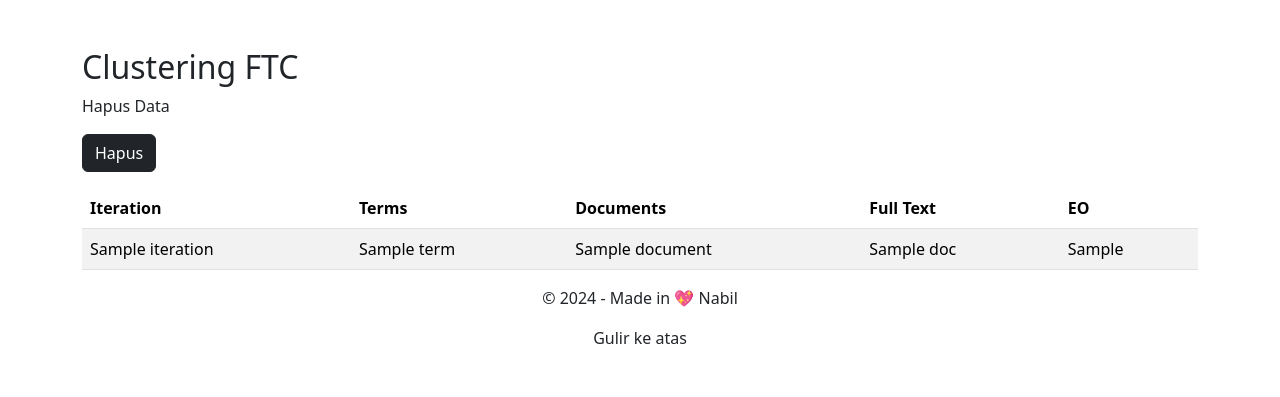
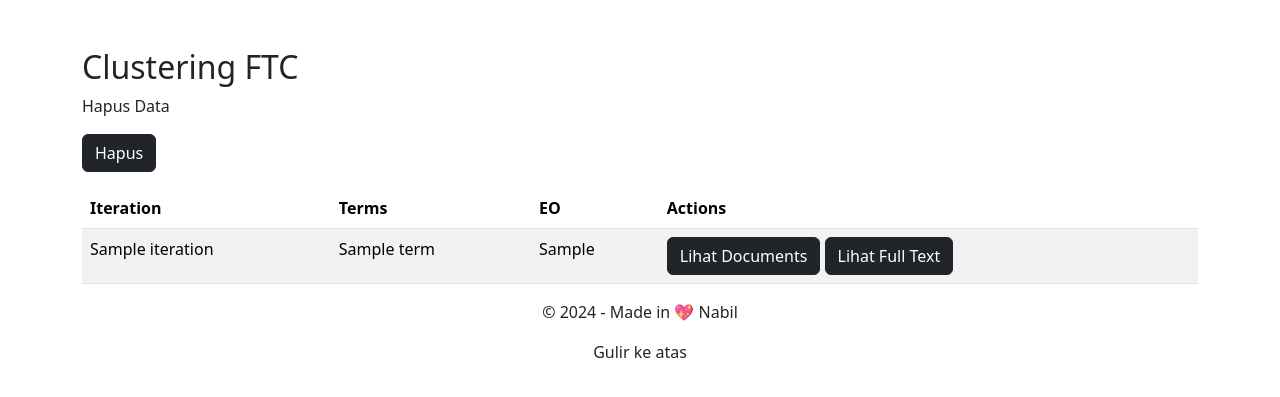
Before and after one commit to Anugerah20/FTC-Guru-Honorer, a Flask app: template templates/upload.html in a window 1280 px wide. Shown: the part 56-453 px from the top of the page. Run offline with Flask 3, Linux system fonts and the light colour scheme; the template is opened without the code that fills it: most values are stand-ins (such as "Sample title", 1, 10 or a date in 2020); some libraries are stand-ins or nearby versions.

Commit message:
Pembaruan menampilkan total dokumen dan full text

```diff
--- a/templates/upload.html
+++ b/templates/upload.html
@@ -24,9 +24,8 @@
                <tr>
                     <th>Iteration</th>
                     <th>Terms</th>
-                    <th>Documents</th>
-                    <th>Full Text</th>
                     <th>EO</th>
+                    <th>Actions</th>
                </tr>
           </thead>
           <tbody>
@@ -34,10 +33,66 @@
                <tr class="{% if item.selected %}selected-cluster{% endif %}">
                     <td>{{ item.Iteration }}</td>
                     <td>{{ item.Terms | join(', ') }}</td>
-                    <td>{{ item.Documents | join(', ') }}</td>
-                    <td>{{ item.Full_Text | join(', ') }}</td>
                     <td>{{ item.EO }}</td>
+                    <td>
+                         <button class="btn btn-dark" data-bs-toggle="modal"
+                              data-bs-target="#detailsModal{{ loop.index }}">Lihat Documents</button>
+                         <button class="btn btn-dark" data-bs-toggle="modal"
+                              data-bs-target="#fullTextModal{{ loop.index }}">Lihat Full Text</button>
+                    </td>
                </tr>
+
+               <!-- Modal Documents -->
+               <div class="modal fade" id="detailsModal{{ loop.index }}" tabindex="-1"
+                    aria-labelledby="detailsModalLabel{{ loop.index }}" aria-hidden="true">
+                    <div class="modal-dialog modal-lg">
+                         <div class="modal-content">
+                              <div class="modal-header">
+                                   <h5 class="modal-title" id="detailsModalLabel{{ loop.index }}">Detail Dokuments {{
+                                        item.Iteration }}</h5>
+                                   <button type="button" class="btn-close" data-bs-dismiss="modal"
+                                        aria-label="Close"></button>
+                              </div>
+                              <div class="modal-body">
+                                   <h6>Documents</h6>
+                                   <small>Total Documents: {{ item.Total_Documents }}</small>
+                                   <p>{{ item.Documents | join(', ') }}</p>
+                              </div>
+                              <div class="modal-footer">
+                                   <button type="button" class="btn btn-secondary"
+                                        data-bs-dismiss="modal">Close</button>
+                              </div>
+                         </div>
+                    </div>
+               </div>
+
+               <!-- Modal Full Text -->
+               <div class="modal fade" id="fullTextModal{{ loop.index }}" tabindex="-1"
+                    aria-labelledby="fullTextLabel{{ loop.index }}" aria-hidden="true">
+                    <div class="modal-dialog modal-lg">
+                         <div class="modal-content">
+                              <div class="modal-header">
+                                   <h5 class="modal-title" id="fullTextModalLabel{{ loop.index }}">Detail Full Text
+                                        {{ item.Iteration }}</h5>
+                                   <button type="button" class="btn-close" data-bs-dismiss="modal"
+                                        aria-label="Close"></button>
+                              </div>
+                              <div class="modal-body">
+                                   <h6>Full Text</h6>
+                                   <small>Total Full Text: {{ item.Total_Full_Texts}}</small>
+                                   <ul>
+                                        {% for doc in item.Full_Text %}
+                                        <li>{{ doc }}</li>
+                                        {% endfor %}
+                                   </ul>
+                              </div>
+                              <div class="modal-footer">
+                                   <button type="button" class="btn btn-secondary"
+                                        data-bs-dismiss="modal">Close</button>
+                              </div>
+                         </div>
+                    </div>
+               </div>
                {% endfor %}
           </tbody>
      </table>
@@ -54,5 +109,5 @@
      <p>Silakan <a href="{{ url_for('auth.login') }}">masuk</a> untuk mengakses halaman ini.</p>
 
      {% endif %}
-     {% endblock %}
 </div>
+{% endblock %}
```
